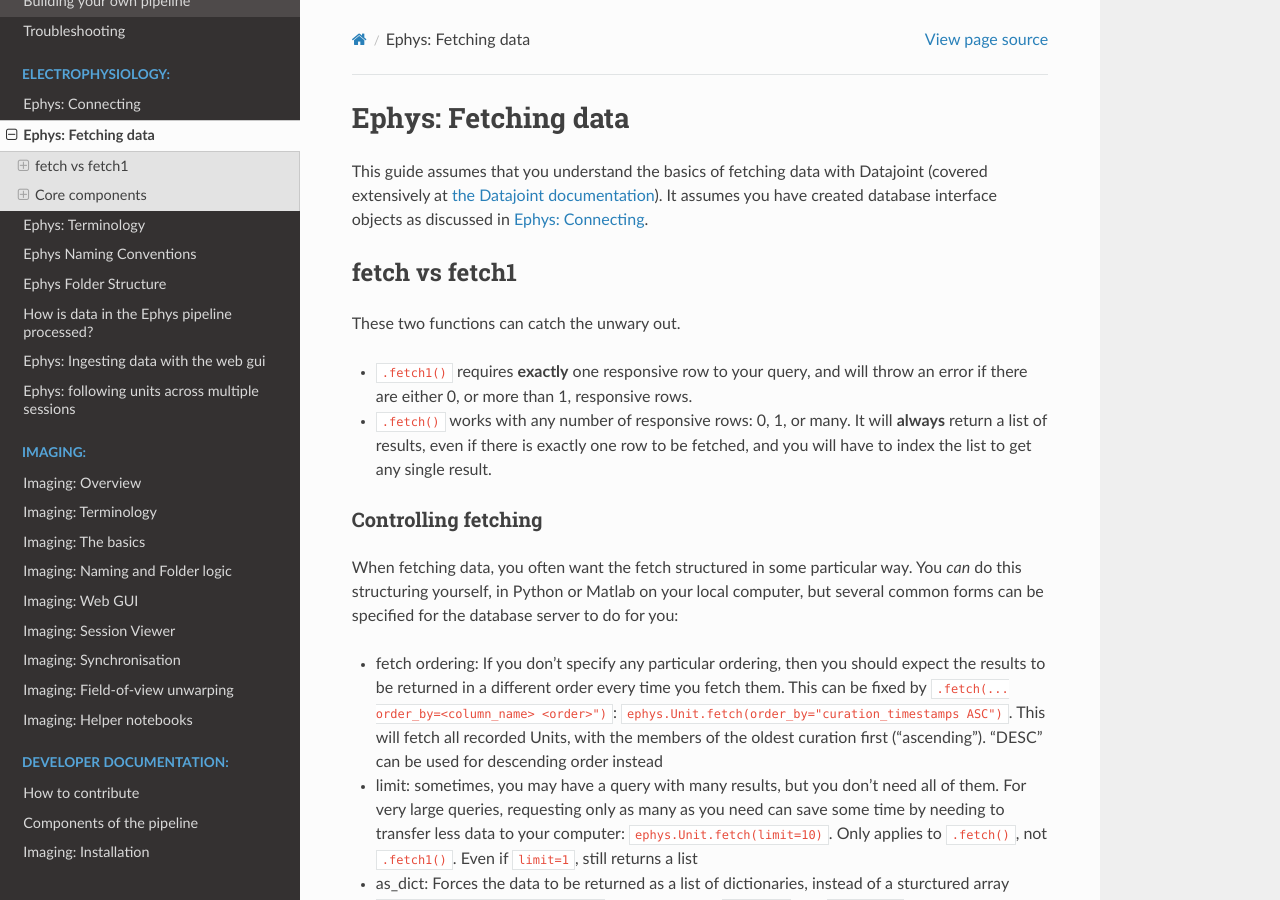
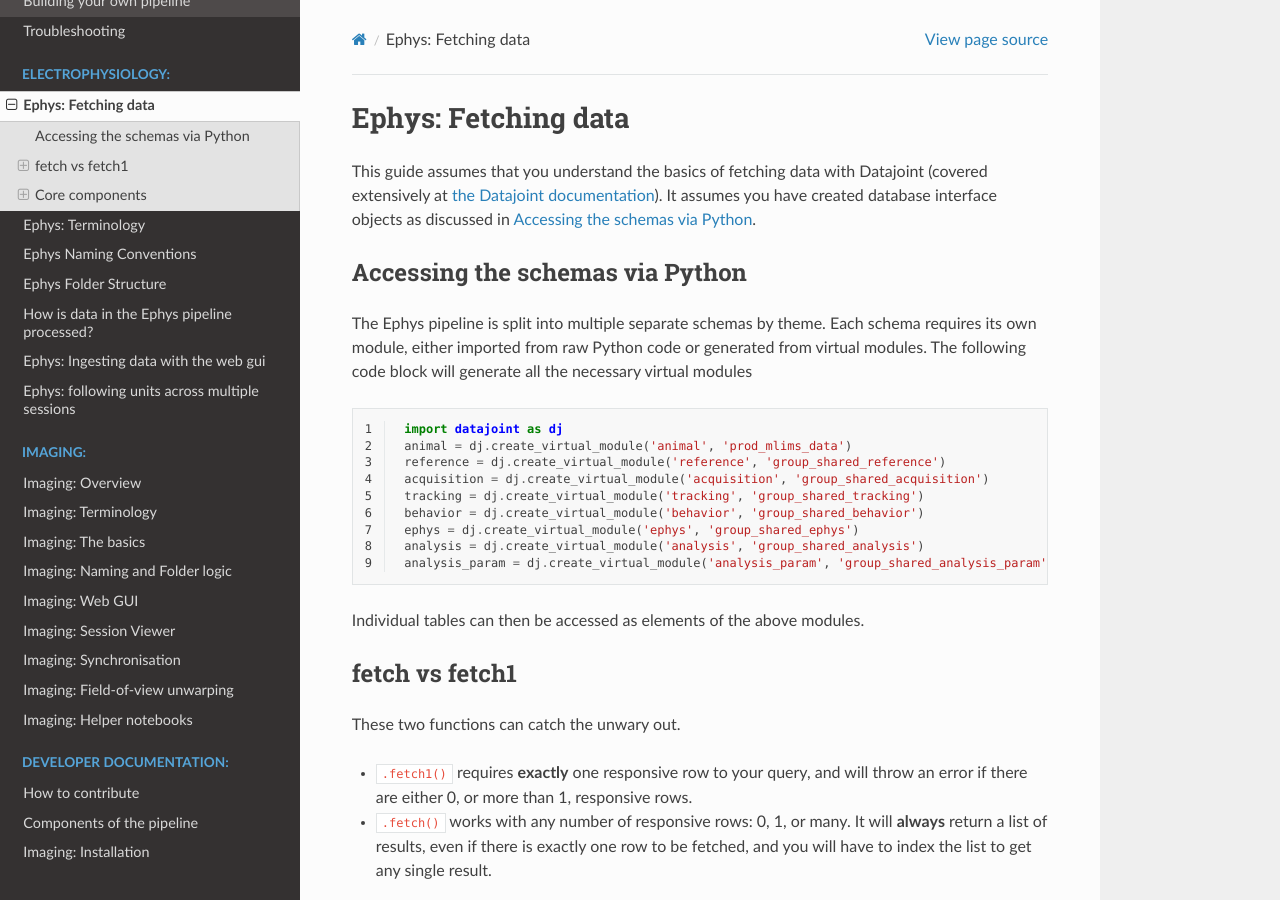
Before and after one commit to kavli-ntnu/dj-docs, a Sphinx documentation site: the page built from docs/ephys/fetching.rst, in a window 1280 px wide and 900 px high. Built offline with Sphinx 7.4.7 and the Read the Docs theme 2.0.0, drawn with Linux system fonts in a browser that asks for light colours; pages that are not in the unit, such as notebooks, are missing from menus.

Commit message:
Move connecting into fetching

```diff
--- a/docs/ephys/fetching.rst
+++ b/docs/ephys/fetching.rst
@@ -5,6 +5,29 @@
 ============================
 
 This guide assumes that you understand the basics of fetching data with Datajoint (covered extensively at `the Datajoint documentation <https://docs.datajoint.io/python/queries/Queries.html>`_). It assumes you have created database interface objects as discussed in :ref:`Ephys connecting`.
+
+.. _Ephys connecting:
+
+Accessing the schemas via Python
+-------------------------------------
+
+The Ephys pipeline is split into multiple separate schemas by theme. Each schema requires its own module, either imported from raw Python code or generated from virtual modules. The following code block will generate all the necessary virtual modules
+
+.. code-block:: python
+   :linenos:
+
+    import datajoint as dj
+    animal = dj.create_virtual_module('animal', 'prod_mlims_data')
+    reference = dj.create_virtual_module('reference', 'group_shared_reference')
+    acquisition = dj.create_virtual_module('acquisition', 'group_shared_acquisition')
+    tracking = dj.create_virtual_module('tracking', 'group_shared_tracking')
+    behavior = dj.create_virtual_module('behavior', 'group_shared_behavior')
+    ephys = dj.create_virtual_module('ephys', 'group_shared_ephys')
+    analysis = dj.create_virtual_module('analysis', 'group_shared_analysis')
+    analysis_param = dj.create_virtual_module('analysis_param', 'group_shared_analysis_param')
+
+
+Individual tables can then be accessed as elements of the above modules.
 
 
 fetch vs fetch1
```
Also changed, not shown: docs/ephys/connecting.rst (deleted, +0 -23 lines).
